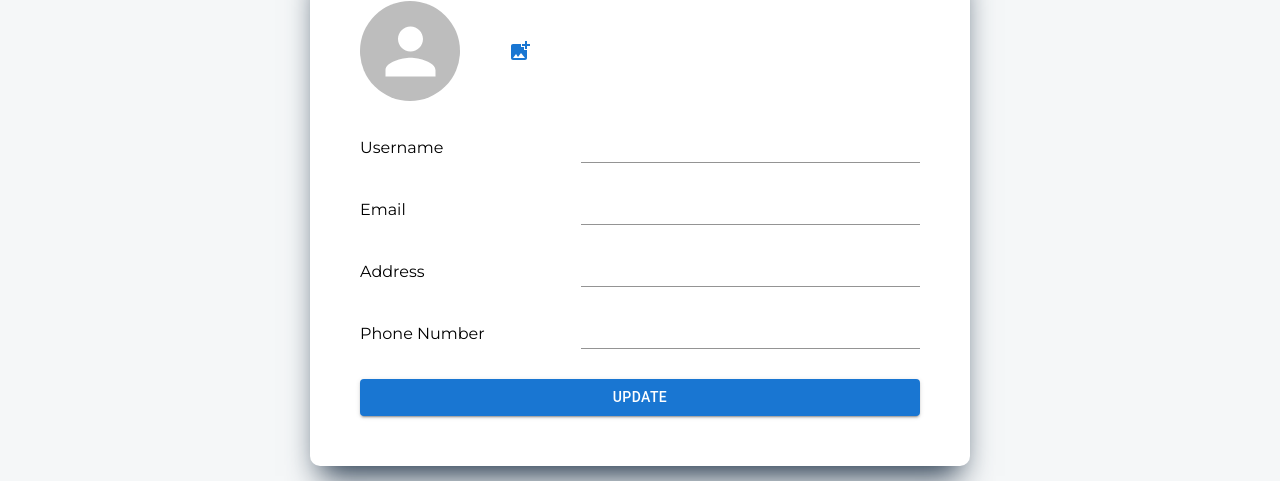
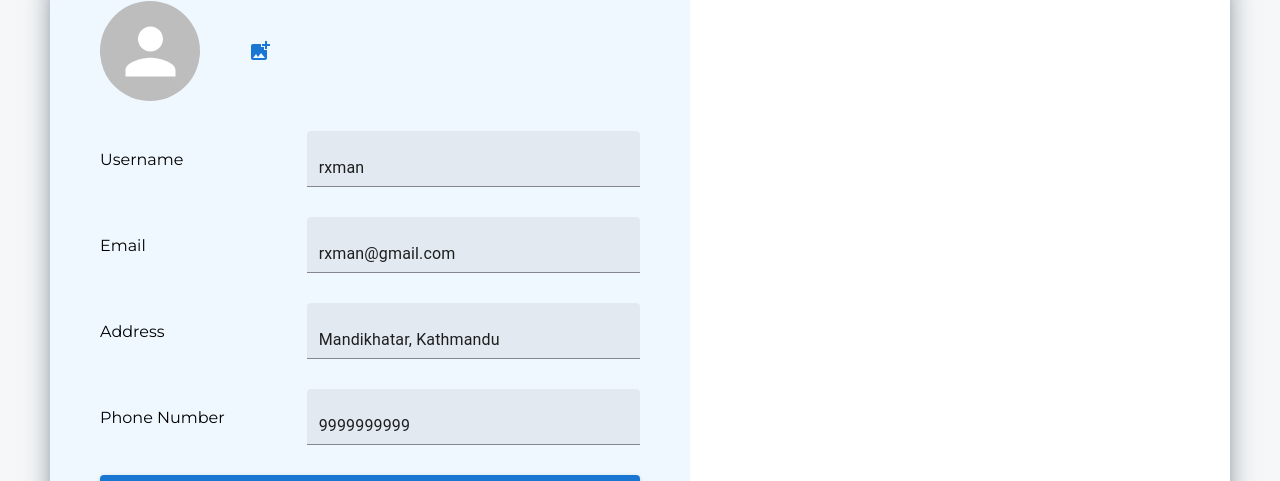
Before and after one commit to rxmann/Ecommerce-BechCha-Client, a React (Create React App) app: page /profile in a window 1280 px wide. Shown: the part 199-680 px from the top of the page. Built offline with nearby package versions, Linux system fonts and the light colour scheme.

Commit message:
Profile display CSS

```diff
--- a/src/Components/ProfilePages/ProfileDisplay.jsx
+++ b/src/Components/ProfilePages/ProfileDisplay.jsx
@@ -1,6 +1,5 @@
 import styled from "styled-components"
-import TextField from '@mui/material/TextField';
-import { Avatar, Button, IconButton } from "@mui/material";
+import { Avatar, Button, IconButton, TextField } from "@mui/material";
 import AddPhotoAlternateIcon from '@mui/icons-material/AddPhotoAlternate';
 
 const Card = styled.div`
@@ -9,13 +8,22 @@ const Card = styled.div`
     border-radius: 10px;
     background-color: white;
     overflow: hidden;
+    width: 100%;
+    display: flex;
     `
 const Form = styled.form`
+    flex: 1;
+    background-color: aliceblue;
     display: flex;
     flex-direction: column;
     padding: 50px;
     gap: 30px;
 `
+
+const DispalyImage = styled.div`
+    flex: 1;
+`
+
 const FormItem = styled.div`
     display: flex;
     align-items: center;
@@ -23,10 +31,40 @@ const FormItem = styled.div`
 `
 
 const Label = styled.label`
-    width: 300px;
+    flex: 1;
+`
+
+const TextInput = styled(TextField)`
+    flex: 2;
+    color: gray;
 `
 
 const ProfileDisplay = () => {
+
+    const InputData = [{
+        type: "text",
+        label: "Username",
+        defaultValue: "rxman"
+    }, {
+        type: "email",
+        label: "Email",
+        defaultValue: "rxman@gmail.com"
+    }, {
+        type: "text",
+        label: "Address",
+        defaultValue: "Mandikhatar, Kathmandu"
+    }, {
+        type: "tel",
+        label: "Phone Number",
+        defaultValue: 9999999999,
+        pattern: {
+            inputProps: {
+                inputMode: "numeric",
+                pattern: `[0-9]{10}`
+            }
+        }
+    }]
+
     return (
         <Card>
             <Form>
@@ -38,33 +76,24 @@ const ProfileDisplay = () => {
                     </IconButton>
                 </FormItem>
 
+                {InputData.map((input) => (
+
                     <FormItem>
-                    <Label>Username</Label>
-                    <TextField fullWidth type={"text"} variant="standard" required />
-                </FormItem>
-                <FormItem>
-                    <Label>Email</Label>
-                    <TextField fullWidth type={"email"} variant="standard" required />
-                </FormItem>
-                <FormItem>
-                    <Label>Address</Label>
-                    <TextField fullWidth type={"text"} variant="standard" required />
-                </FormItem>
-                <FormItem>
-                    <Label>Phone Number</Label>
-                    <TextField fullWidth
-                        InputProps={{
-                            inputProps: {
-                                inputMode: "numeric",
-                                pattern: `[0-9]{10}`
-                            }
-                        }}
-                        variant="standard"
+                        <Label> {input.label} </Label>
+                        <TextInput
                             required
+                            variant="filled"
+                            type={input.type}
+                            defaultValue={input.defaultValue}
+                            InputProps={input.pattern}
                         />
                     </FormItem>
+                ))}
+
                     <Button type="submit" variant="contained">Update</Button>
             </Form>
+
+            <DispalyImage></DispalyImage>
 
 
         </Card>
```
Lines whose indentation alone changed are shown as unchanged.
